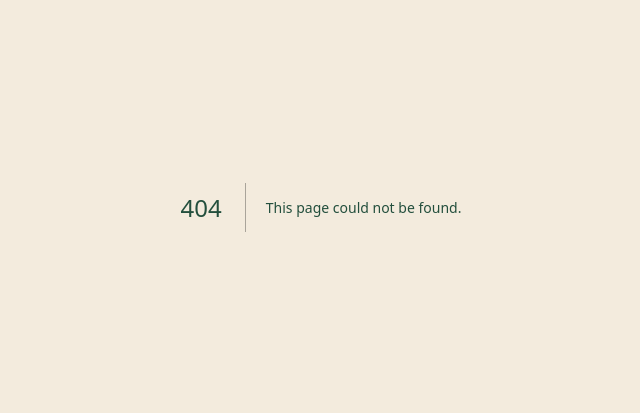
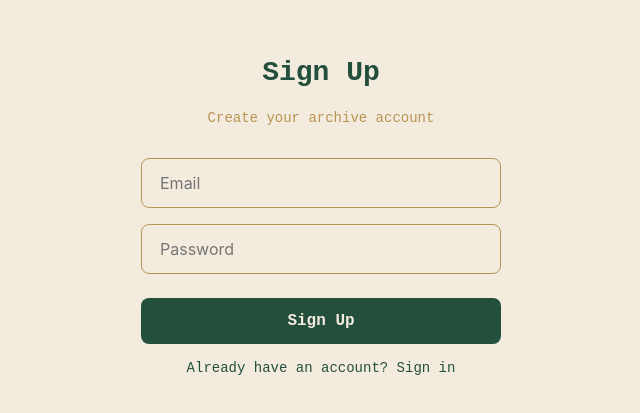
Before and after one commit to KinkoeuSophanvotey/khmer_traditional_games, a Next.js app: page /signup in a window 1280 px wide. Before the commit this address had no page. Shown: the part 193-606 px from the top of the page, without its empty margins (319-959 px from the left). Built offline with nearby package versions, Linux system fonts and the light colour scheme.

Commit message:
sprint 2: add login and signup pages

```diff
--- /dev/null
+++ b/app/signup/page.js
@@ -0,0 +1,162 @@
+"use client";
+
+import { useState } from "react";
+import { useRouter } from "next/navigation";
+import { createClient } from "../../lib/supabase/client.js";
+
+const colors = {
+  deepGreen: "#234F3D",
+  warmBeige: "#F3EBDD",
+  mutedGold: "#B89452",
+};
+
+const styles = {
+  wrap: {
+    maxWidth: 440,
+    margin: "0 auto",
+    padding: "0 24px",
+    backgroundColor: colors.warmBeige,
+    minHeight: "100vh",
+    boxSizing: "border-box",
+    display: "flex",
+    flexDirection: "column",
+    alignItems: "center",
+    justifyContent: "center",
+  },
+  form: {
+    display: "flex",
+    flexDirection: "column",
+    gap: "16px",
+    width: "100%",
+    maxWidth: 360,
+  },
+  input: {
+    width: "100%",
+    boxSizing: "border-box",
+    padding: "14px 18px",
+    backgroundColor: colors.warmBeige,
+    border: `1px solid ${colors.mutedGold}`,
+    borderRadius: 8,
+    color: colors.deepGreen,
+    fontSize: "16px",
+    fontFamily: "inherit",
+  },
+  button: {
+    display: "inline-block",
+    padding: "14px 32px",
+    backgroundColor: colors.deepGreen,
+    color: colors.warmBeige,
+    border: "none",
+    borderRadius: 8,
+    fontSize: "16px",
+    fontWeight: 600,
+    cursor: "pointer",
+    fontFamily: "'Courier New', monospace",
+    textAlign: "center",
+    marginTop: "8px",
+  },
+  error: {
+    color: "#C0392B",
+    fontSize: "14px",
+    fontFamily: "'Courier New', monospace",
+    textAlign: "center",
+    marginTop: "8px",
+  },
+  link: {
+    color: colors.deepGreen,
+    textDecoration: "none",
+    fontSize: "14px",
+    marginTop: "16px",
+    textAlign: "center",
+    fontFamily: "'Courier New', monospace",
+  },
+  title: {
+    fontSize: 28,
+    fontWeight: 700,
+    color: colors.deepGreen,
+    marginBottom: "8px",
+    fontFamily: "'Courier New', monospace",
+  },
+  subtitle: {
+    fontSize: 14,
+    color: colors.mutedGold,
+    marginBottom: "32px",
+    textAlign: "center",
+    fontFamily: "'Courier New', monospace",
+  },
+  success: {
+    color: colors.deepGreen,
+    fontSize: "16px",
+    fontFamily: "'Courier New', monospace",
+    textAlign: "center",
+    marginTop: "16px",
+  },
+};
+
+export default function SignupPage() {
+  const router = useRouter();
+  const [email, setEmail] = useState("");
+  const [password, setPassword] = useState("");
+  const [success, setSuccess] = useState(false);
+  const [error, setError] = useState("");
+
+  async function handleSubmit(e) {
+    e.preventDefault();
+    setError("");
+    setSuccess(false);
+
+    const supabase = createClient();
+
+    const { error: authError } = await supabase.auth.signUp({
+      email,
+      password,
+    });
+
+    if (authError) {
+      setError("Invalid email or password");
+      return;
+    }
+
+    setSuccess(true);
+  }
+
+  return (
+    <main style={styles.wrap}>
+      <h1 style={styles.title}>Sign Up</h1>
+      <p style={styles.subtitle}>Create your archive account</p>
+      {!success ? (
+        <>
+          <form onSubmit={handleSubmit} style={styles.form}>
+            <input
+              type="email"
+              placeholder="Email"
+              value={email}
+              onChange={(e) => setEmail(e.target.value)}
+              required
+              style={styles.input}
+            />
+            <input
+              type="password"
+              placeholder="Password"
+              value={password}
+              onChange={(e) => setPassword(e.target.value)}
+              required
+              style={styles.input}
+            />
+            {error && <p style={styles.error}>{error}</p>}
+            <button type="submit" style={styles.button}>
+              Sign Up
+            </button>
+          </form>
+          <a href="/login" style={styles.link}>
+            Already have an account? Sign in
+          </a>
+        </>
+      ) : (
+        <p style={styles.success}>
+          Account created! You can now sign in.
+        </p>
+      )}
+    </main>
+  );
+}
```
Also changed, not shown: app/login/page.js (added, +152 -0 lines).
